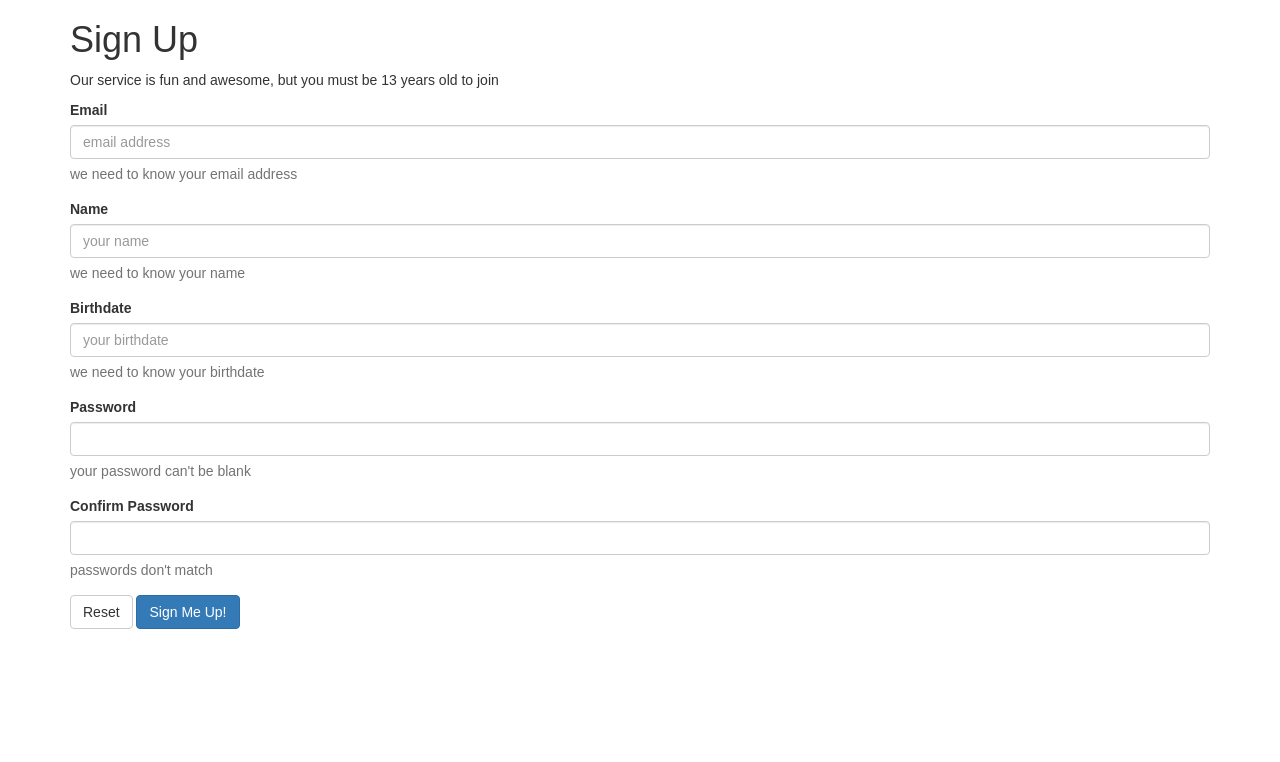
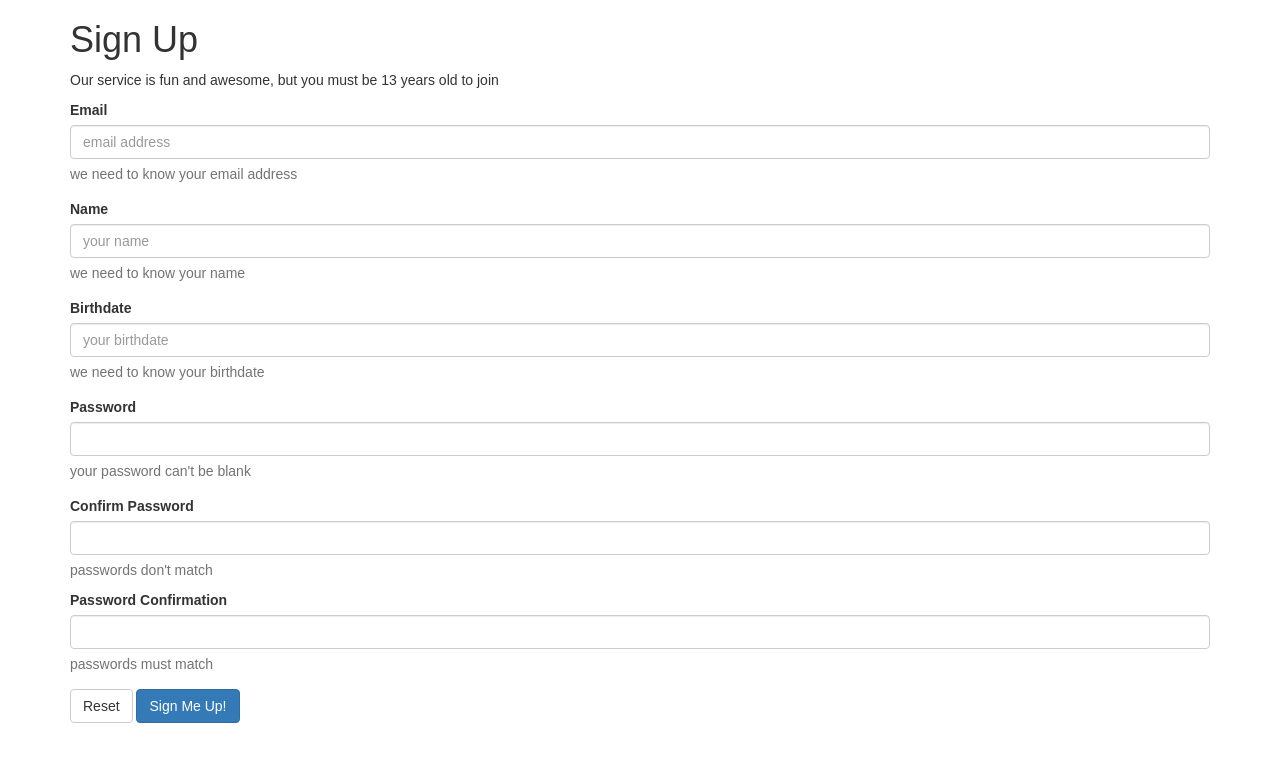
Before and after one commit to greycabb/team-challenge, a React (Create React App) app: page / in a window 1280 px wide. Shown: the top 762 px of the page. Built offline with nearby package versions, Linux system fonts and the light colour scheme.

Commit message:
#3 test added

```diff
--- a/src/PasswordInput.js
+++ b/src/PasswordInput.js
@@ -1,14 +1,17 @@
 import React from 'react';
+import RequiredInput from './RequiredInput';
 
 /**
  * A component representing a controlled input for a password confirmation
  */
 class PasswordConfirmationInput extends React.Component {
+
+
   validate(currentValue){
     if(currentValue === '' || this.props.password === ''){ //check both entries
       return {mismatched:true, isValid:false};
     }
-
+    console.log(this.props.value);
     return {isValid:true, mismatched:false}; //no errors
   }
 
@@ -25,7 +28,7 @@ class PasswordConfirmationInput extends React.Component {
       }
 
 
-    console.log(stateUpdate.passConf.value);
+    console.log(stateUpdate);
 
     this.props.updateParent(stateUpdate) //update parent state
   }
@@ -40,12 +43,16 @@ class PasswordConfirmationInput extends React.Component {
         <label htmlFor="passwordConf">Confirm Password</label>
         <input type="password" id="passwordConf" name="passwordConf" className="form-control" placeholder=""
                 value={this.props.value}
-                onChange={(e) => this.handleChange(e)}
+                //onChange={(e) => this.handleChange(e)}
         />
         {errors.mismatched &&
           <p className="help-block error-mismatched">passwords don't match</p>
         }
-
+         <RequiredInput id="passwordConf" field="passwordConf" type="password"
+          label="Password Confirmation" placeholder=""
+          errorMessage="passwords must match"
+          value={this.props.value}
+          updateParent={this.updateParent} />
 
       </div>
     );
--- a/src/RequiredInput.js
+++ b/src/RequiredInput.js
@@ -21,7 +21,6 @@ class RequiredInput extends React.Component {
     stateUpdate[this.props.field] = {
       value:event.target.value,
       valid:isValid
-
     }
     this.props.updateParent(stateUpdate) //update parent state
   }
```
Also changed, not shown: 1 other file (tests, documents, lock files or other folders).
